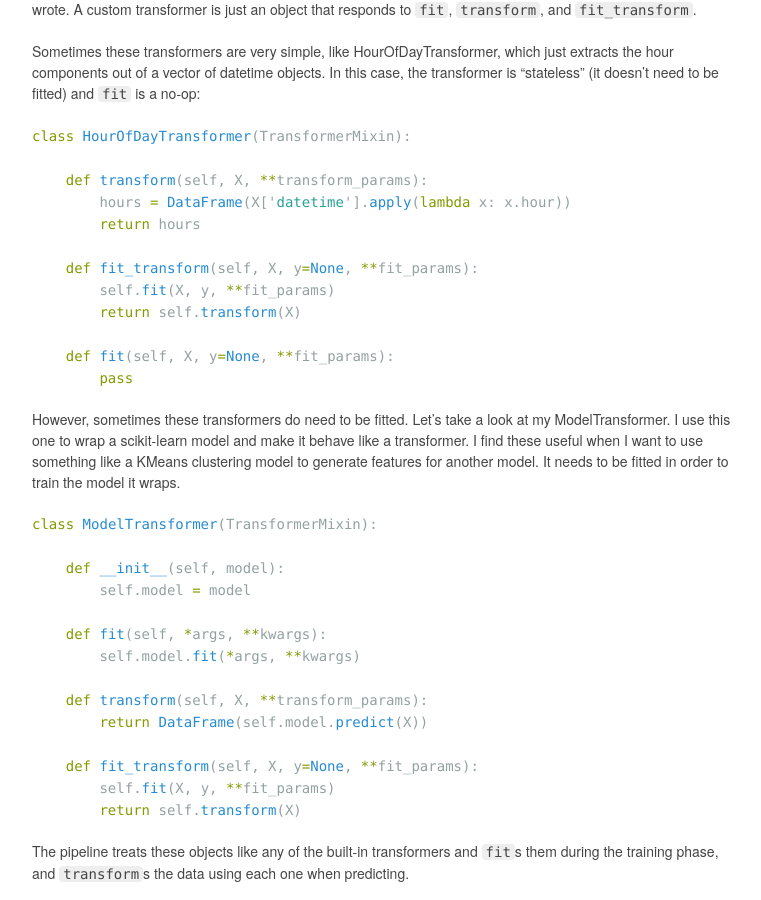
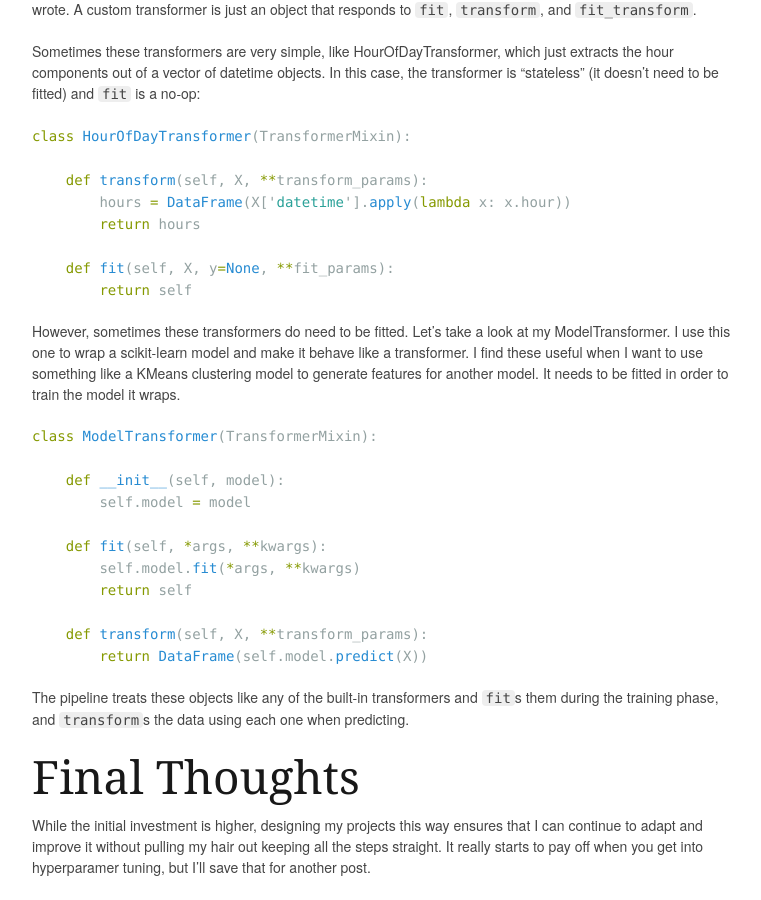
Before and after one commit to zacstewart/zacstewart.github.io, a Jekyll site: the page built from _posts/2014-08-05-pipelines-of-featureunions-of-pipelines.md, in a window 1280 px wide and 900 px high, scrolled down 4052 px. Shown: the whole window, without its empty margins (378-1139 px from the left). Built offline with Jekyll 4.4.1, drawn with Linux system fonts in a browser that asks for light colours; Markdown is read by kramdown in place of the engine named in the settings; comment, search, counter and statistics services are not loaded.

Commit message:
Use TransformerMixing to do fit_transform

````diff
--- a/_posts/2014-08-05-pipelines-of-featureunions-of-pipelines.md
+++ b/_posts/2014-08-05-pipelines-of-featureunions-of-pipelines.md
@@ -135,12 +135,8 @@ class HourOfDayTransformer(TransformerMixin):
         hours = DataFrame(X['datetime'].apply(lambda x: x.hour))
         return hours
 
-    def fit_transform(self, X, y=None, **fit_params):
-        self.fit(X, y, **fit_params)
-        return self.transform(X)
-
     def fit(self, X, y=None, **fit_params):
-        pass
+        return self
 ```
 
 However, sometimes these transformers do need to be fitted. Let's take a look at my ModelTransformer. I use this one to wrap a scikit-learn model and make it behave like a transformer. I find these useful when I want to use something like a KMeans clustering model to generate features for another model. It needs to be fitted in order to train the model it wraps.
@@ -154,13 +150,10 @@ class ModelTransformer(TransformerMixin):
 
     def fit(self, *args, **kwargs):
         self.model.fit(*args, **kwargs)
+        return self
 
     def transform(self, X, **transform_params):
         return DataFrame(self.model.predict(X))
-
-    def fit_transform(self, X, y=None, **fit_params):
-        self.fit(X, y, **fit_params)
-        return self.transform(X)
 ```
 
 The pipeline treats these objects like any of the built-in transformers and `fit`s them during the training phase, and `transform`s the data using each one when predicting.
````
